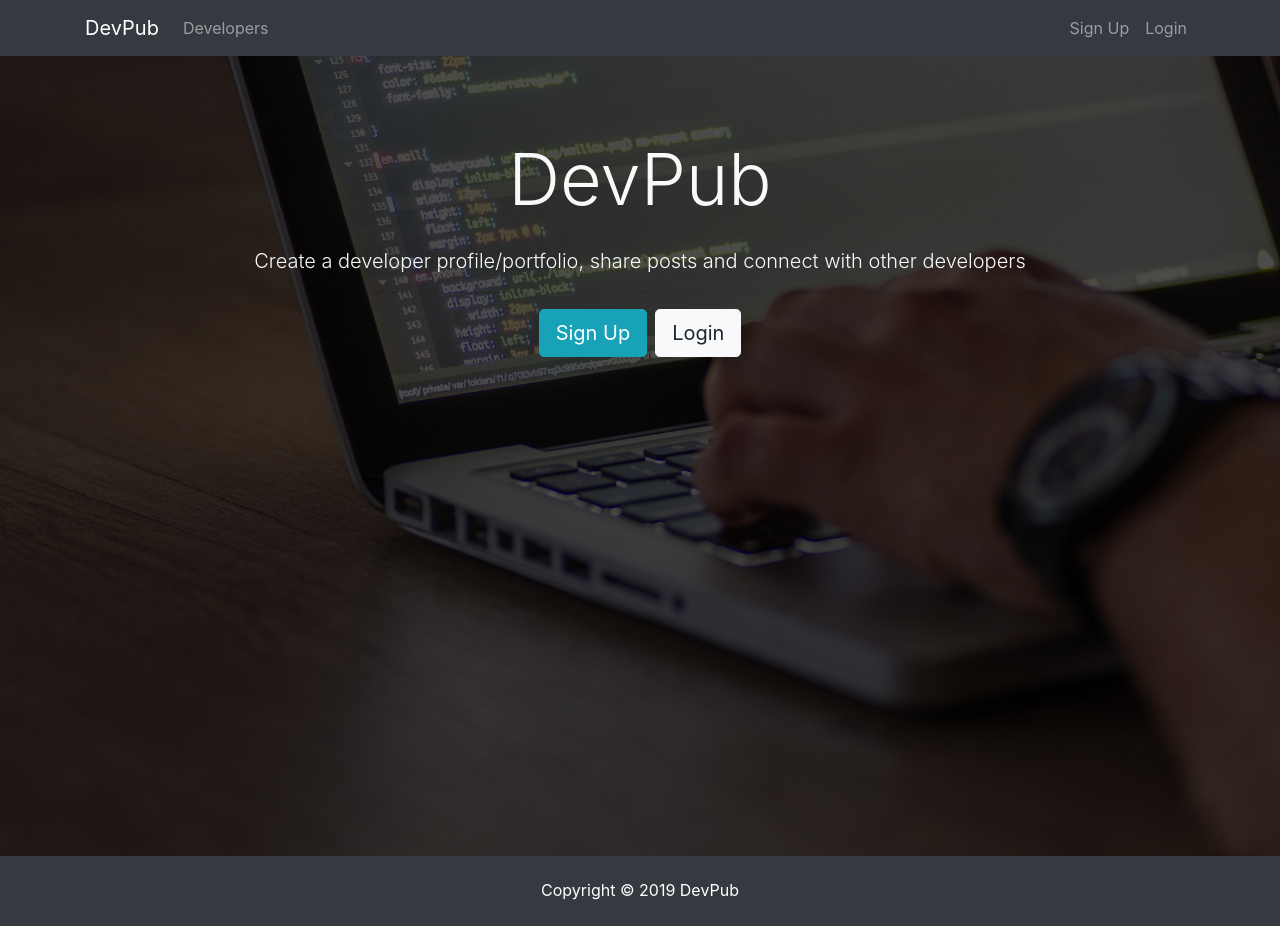
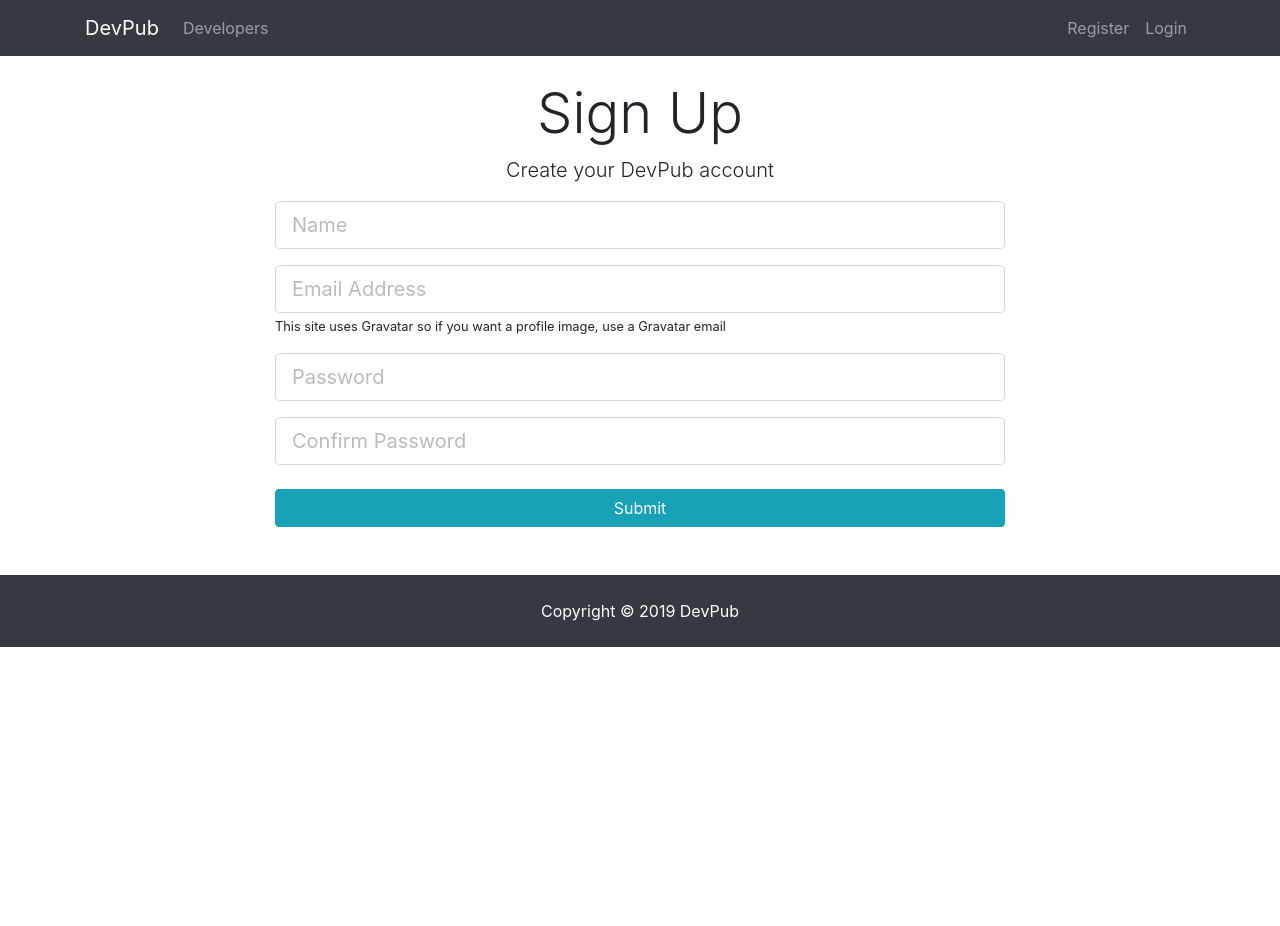
Before and after one commit to ChloeWhen117/devpub, a React (Create React App) app in the folder client/: page /register in a window 1280 px wide. After the commit the page ends 800 px from the top, so only its background shows below. Built offline with nearby package versions, Linux system fonts and the light colour scheme.

Commit message:
Router set-up for Login and Register. Completed register form

```diff
--- a/client/package.json
+++ b/client/package.json
@@ -5,6 +5,7 @@
   "dependencies": {
     "react": "^16.8.2",
     "react-dom": "^16.8.2",
+    "react-router-dom": "^4.3.1",
     "react-scripts": "2.1.5"
   },
   "scripts": {
--- a/client/src/App.js
+++ b/client/src/App.js
@@ -1,18 +1,29 @@
 import React, { Component } from 'react';
+import { BrowserRouter as Router, Route } from 'react-router-dom';
+
+// Components
 import Navbar from './components/layout/Navbar';
 import Footer from './components/layout/Footer';
 import Landing from './components/layout/Landing';
+import Register from './components/auth/Register';
+import Login from './components/auth/Login';
 
 import './App.css';
 
 class App extends Component {
   render() {
     return (
-      <div className="App">
-        <Navbar></Navbar>
-        <Landing></Landing>
-        <Footer></Footer>
-      </div>
+      <Router>
+        <div className="App">
+          <Navbar />
+          <Route exact path="/" component={ Landing } />
+          <div>
+            <Route exact path="/register" component={ Register }/>
+            <Route exact path="/login" component={ Login }/>
+          </div>
+          <Footer />
+        </div>
+      </Router>
     );
   }
 }
--- /dev/null
+++ b/client/src/components/auth/Login.js
@@ -0,0 +1,13 @@
+import React, { Component } from 'react'
+
+class Login extends Component {
+  render() {
+    return (
+      <div>
+        <h1>Login</h1>
+      </div>
+    )
+  }
+}
+
+export default Login;
--- /dev/null
+++ b/client/src/components/auth/Register.js
@@ -0,0 +1,75 @@
+import React, { Component } from 'react'
+
+class Register extends Component {
+  constructor() {
+    super();
+    this.state = {
+      name: '',
+      email: '',
+      password: '',
+      password2: '',
+      errors: {}
+    }
+
+    this.onChange = this.onChange.bind(this);
+    this.onSubmit = this.onSubmit.bind(this);
+  }
+
+  onChange(e) {
+    this.setState({ [e.target.name]: e.target.value })
+  }
+
+  onSubmit(e) {
+    e.preventDefault();
+
+    const newUser = {
+      name: this.state.name,
+      email: this.state.email,
+      password: this.state.password,
+      password2: this.state.password2
+    };
+
+    console.log(newUser);
+  }
+
+  render() {
+    return (
+      <div className="register">
+      <div className="container">
+        <div className="row">
+          <div className="col-md-8 m-auto">
+            <h1 className="display-4 text-center">Sign Up</h1>
+            <p className="lead text-center">Create your DevPub account</p>
+            <form onSubmit={this.onSubmit} >
+              <div className="form-group">
+                <input type="text" className="form-control form-control-lg" placeholder="Name" name="name"
+                value={this.state.name}
+                onChange={this.onChange} />
+              </div>
+              <div className="form-group">
+                <input type="email" className="form-control form-control-lg" placeholder="Email Address" name="email"
+                value={this.state.email}
+                onChange={this.onChange} />
+                <small classNameName="form-text text-muted">This site uses Gravatar so if you want a profile image, use a Gravatar email</small>
+              </div>
+              <div className="form-group">
+                <input type="password" className="form-control form-control-lg" placeholder="Password" name="password"
+                value={this.state.password}
+                onChange={this.onChange} />
+              </div>
+              <div className="form-group">
+                <input type="password" className="form-control form-control-lg" placeholder="Confirm Password" name="password2"
+                value={this.state.password2}
+                onChange={this.onChange} />
+              </div>
+              <input type="submit" className="btn btn-info btn-block mt-4" />
+            </form>
+          </div>
+        </div>
+      </div>
+    </div>
+    )
+  }
+}
+
+export default Register;
--- a/client/src/components/layout/Landing.js
+++ b/client/src/components/layout/Landing.js
@@ -1,4 +1,5 @@
 import React, { Component } from 'react'
+import { Link } from 'react-router-dom';
 
 class Landing extends Component {
   render() {
@@ -12,8 +13,12 @@
                 </h1>
                 <p className="lead"> Create a developer profile/portfolio, share posts and connect with other developers</p>
                 <hr />
-                <a href="register.html" className="btn btn-lg btn-info mr-2">Sign Up</a>
-                <a href="login.html" className="btn btn-lg btn-light">Login</a>
+                <Link to="/register" className="btn btn-lg btn-info mr-2">
+                  Sign Up
+                </Link>
+                <Link to="/login" className="btn btn-lg btn-light">
+                  Login
+                </Link>
               </div>
             </div>
           </div>
--- a/client/src/components/layout/Navbar.js
+++ b/client/src/components/layout/Navbar.js
@@ -1,4 +1,5 @@
 import React, { Component } from 'react'
+import { Link } from 'react-router-dom';
 
 class NavBar extends Component {
   render() {
@@ -6,7 +7,9 @@
       <div>
         <nav className="navbar navbar-expand-sm navbar-dark bg-dark mb-4">
           <div className="container">
-            <a className="navbar-brand" href="landing.html">DevPub</a>
+            <Link className="navbar-brand" to="/landing">
+              DevPub
+            </Link>
             <button className="navbar-toggler" type="button" data-toggle="collapse" data-target="#mobile-nav">
               <span className="navbar-toggler-icon"></span>
             </button>
@@ -14,17 +17,22 @@
             <div className="collapse navbar-collapse" id="mobile-nav">
               <ul className="navbar-nav mr-auto">
                 <li className="nav-item">
-                  <a className="nav-link" href="profiles.html"> Developers
-                  </a>
+                  <Link className="nav-link" to="/profiles">
+                    Developers
+                  </Link>
                 </li>
               </ul>
 
               <ul className="navbar-nav ml-auto">
                 <li className="nav-item">
-                  <a className="nav-link" href="register.html">Sign Up</a>
+                  <Link className="nav-link" to="/register">
+                    Register
+                  </Link>
                 </li>
                 <li className="nav-item">
-                  <a className="nav-link" href="login.html">Login</a>
+                  <Link className="nav-link" to="/login">
+                    Login
+                  </Link>
                 </li>
               </ul>
             </div>
```
